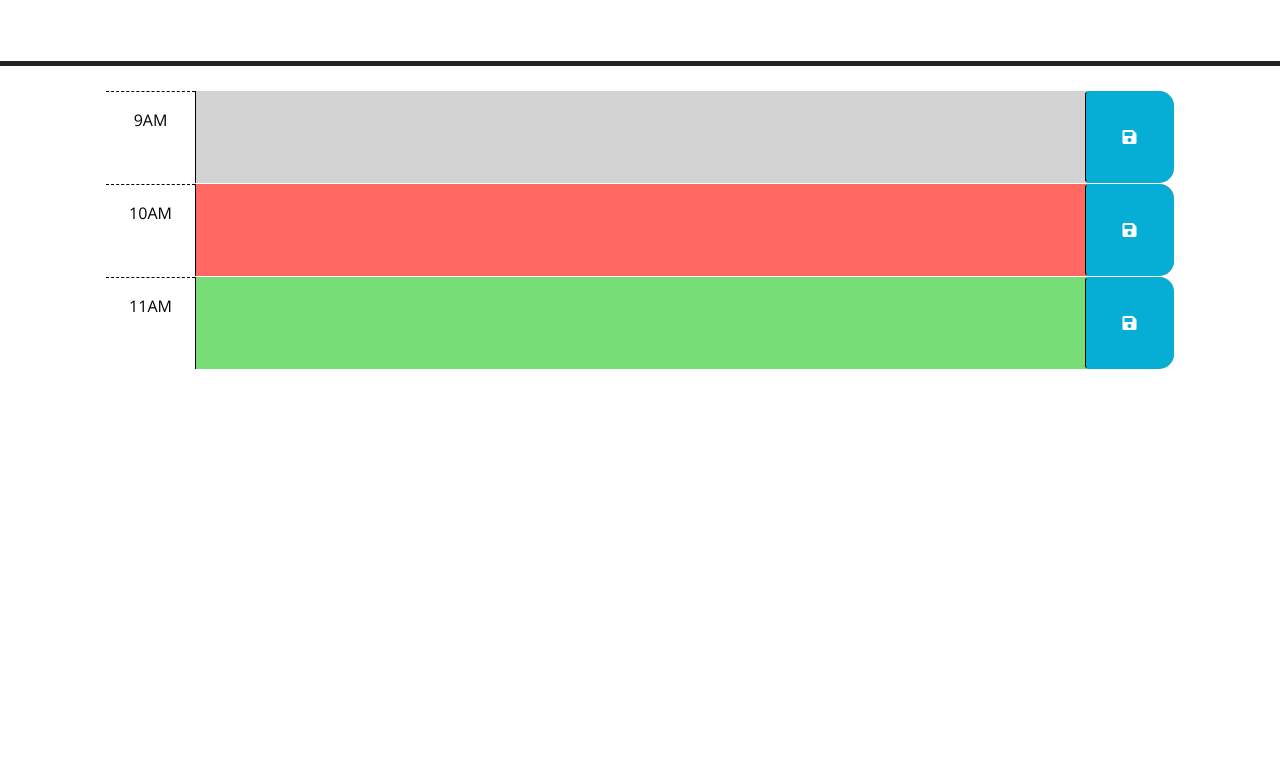
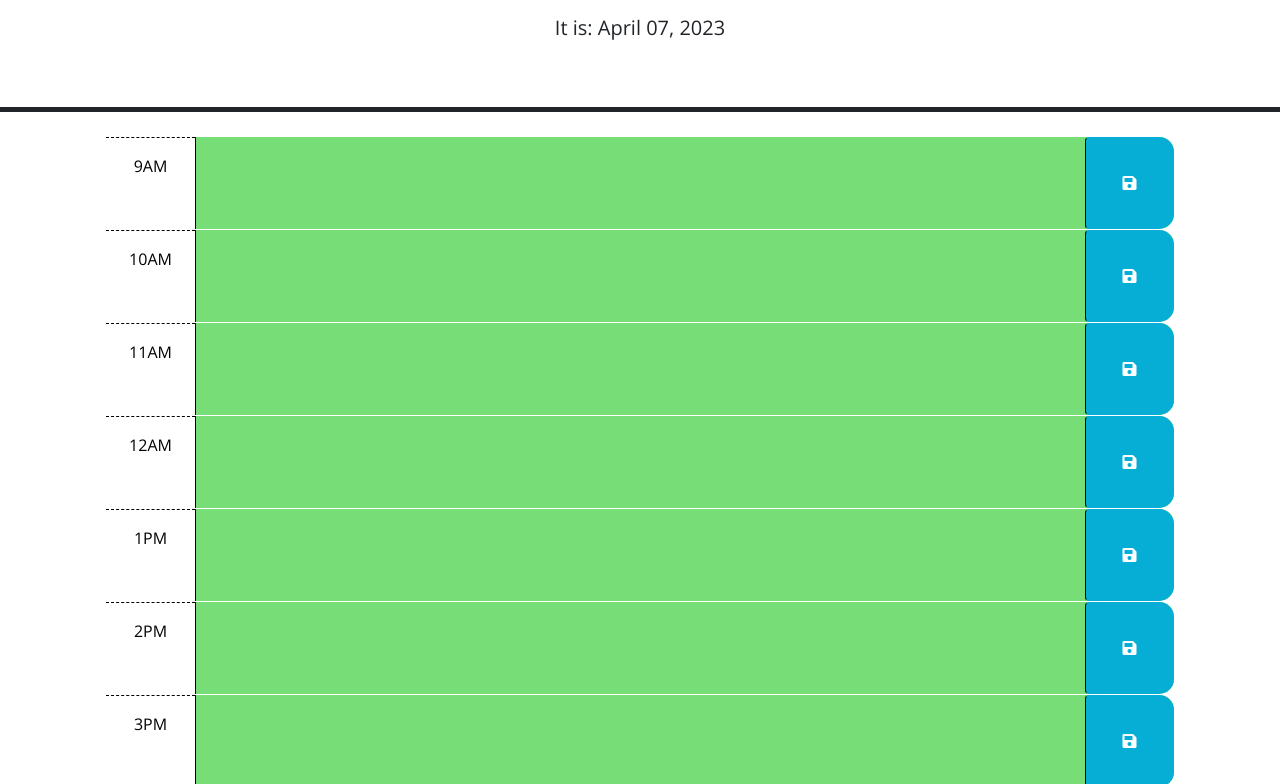
Before and after one commit to MarekAlexPolak/Work-Day-Scheduler, a plain HTML site: page index.html in a window 1280 px wide. Shown: the part 166-950 px from the top of the page. Before the commit the page ends 800 px from the top, so only its background shows below. Drawn offline with nearby package versions, Linux system fonts and the light colour scheme; files that its build step writes are made by us from their sources.

Commit message:
Completed JavaScript

```diff
--- a/assets/js/script.js
+++ b/assets/js/script.js
@@ -1,23 +1,48 @@
-// Wrap all code that interacts with the DOM in a call to jQuery to ensure that
-// the code isn't run until the browser has finished rendering all the elements
-// in the html.
+//function for save button.
+function saveButton(){
+  //saves the value of the time attribute associated with the save button pressed.
+  let hour = $(this).parent().attr("time");
+  //saves the text value associated with the save button pressed.
+  let text = $(this).siblings("textarea").val();
+  //saves the the time and text object to local storage.
+  localStorage.setItem(hour, text);
+}
+//function for checking whats inside local storage.
+function checkStor(){
+
+  for(let i = 09 ; i <= 17 ; i++){
+      //saves the text value associated with each time value.
+      //.padStart is used to add a 0 in front of the initial 9 value.
+      let x = localStorage.getItem(String(i).padStart(2, '0'));
+      //prints any saved text entries
+     $("[time='" + String(i).padStart(2, '0') + "'] .description").val(x);
+  }
+}
+
 $(function () {
-  // TODO: Add a listener for click events on the save button. This code should
-  // use the id in the containing time-block as a key to save the user input in
-  // local storage. HINT: What does `this` reference in the click listener
-  // function? How can DOM traversal be used to get the "hour-x" id of the
-  // time-block containing the button that was clicked? How might the id be
-  // useful when saving the description in local storage?
-  //
-  // TODO: Add code to apply the past, present, or future class to each time
-  // block by comparing the id to the current hour. HINTS: How can the id
-  // attribute of each time-block be used to conditionally add or remove the
-  // past, present, and future classes? How can Day.js be used to get the
-  // current hour in 24-hour time?
-  //
-  // TODO: Add code to get any user input that was saved in localStorage and set
-  // the values of the corresponding textarea elements. HINT: How can the id
-  // attribute of each time-block be used to do this?
-  //
-  // TODO: Add code to display the current date in the header of the page.
+   //create variable with the date value of the current day.
+   let curDay = dayjs().format("MMMM DD, YYYY")
+   //gets time value
+   let curTime = dayjs().format('HH')
+  //runs the checkStor function.
+  checkStor();
+  //change the text output on the html to the current date.
+  $("#currentDay").text("It is: " + curDay);
+  //loops through all the .time-block elements.
+  $(".time-block").each(function(){
+  //gets the associated time attribute value with whichever time-block element it is looping through.
+  let inputTime = $(this).attr("time");
+  //These if statements check where the time block is with relation to the current time and change the css accordingly.
+  if(inputTime < curTime){
+    $(this).addClass("past");
+  }
+  else if(inputTime === curTime){
+    $(this).addClass("present");
+  }
+  else{
+      $(this).addClass("future");
+    }
+  })
+  //checks for button press then runs the saveButton function.
+  $(".saveBtn").click(saveButton);
 });
--- a/index.html
+++ b/index.html
@@ -18,7 +18,7 @@
       href="https://fonts.googleapis.com/css?family=Open+Sans&display=swap"
       rel="stylesheet"
     />
-    <link rel="stylesheet" href="style.css" />
+    <link rel="stylesheet" href="assets/css/style.css" />
     <title>Work Day Scheduler</title>
   </head>
 
@@ -29,18 +29,8 @@
       <p id="currentDay" class="lead"></p>
     </header>
     <div class="container-lg px-5">
-      <!-- Use class for "past", "present", and "future" to apply styles to the
-        time-block divs accordingly. The javascript will need to do this by
-        adding/removing these classes on each div by comparing the hour in the
-        id to the current hour. The html provided below is meant to be an example
-        demonstrating how the css provided can be leveraged to create the
-        desired layout and colors. The html below should be removed or updated
-        in the finished product. Remember to delete this comment once the
-        code is implemented.
-        -->
 
-      <!-- Example of a past time block. The "past" class adds a gray background color. -->
-      <div id="hour-9" class="row time-block past">
+      <div id="hour-9" class="row time-block" time = "09">
         <div class="col-2 col-md-1 hour text-center py-3">9AM</div>
         <textarea class="col-8 col-md-10 description" rows="3"> </textarea>
         <button class="btn saveBtn col-2 col-md-1" aria-label="save">
@@ -48,8 +38,7 @@
         </button>
       </div>
 
-      <!-- Example of a a present time block. The "present" class adds a red background color. -->
-      <div id="hour-10" class="row time-block present">
+      <div id="hour-10" class="row time-block" time = "10">
         <div class="col-2 col-md-1 hour text-center py-3">10AM</div>
         <textarea class="col-8 col-md-10 description" rows="3"> </textarea>
         <button class="btn saveBtn col-2 col-md-1" aria-label="save">
@@ -57,9 +46,56 @@
         </button>
       </div>
 
-      <!-- Example of a future time block. The "future" class adds a green background color. -->
-      <div id="hour-11" class="row time-block future">
+      <div id="hour-11" class="row time-block" time = "11" >
         <div class="col-2 col-md-1 hour text-center py-3">11AM</div>
+        <textarea class="col-8 col-md-10 description" rows="3"></textarea>
+        <button class="btn saveBtn col-2 col-md-1" aria-label="save">
+          <i class="fas fa-save" aria-hidden="true"></i>
+        </button>
+      </div>
+
+      <div id="hour-12" class="row time-block" time = "12">
+        <div class="col-2 col-md-1 hour text-center py-3">12AM</div>
+        <textarea class="col-8 col-md-10 description" rows="3"> </textarea>
+        <button class="btn saveBtn col-2 col-md-1" aria-label="save">
+          <i class="fas fa-save" aria-hidden="true"></i>
+        </button>
+      </div>
+
+      <div id="hour-13" class="row time-block" time = "13">
+        <div class="col-2 col-md-1 hour text-center py-3">1PM</div>
+        <textarea class="col-8 col-md-10 description" rows="3"> </textarea>
+        <button class="btn saveBtn col-2 col-md-1" aria-label="save">
+          <i class="fas fa-save" aria-hidden="true"></i>
+        </button>
+      </div>
+
+      <div id="hour-14" class="row time-block" time = "14">
+        <div class="col-2 col-md-1 hour text-center py-3">2PM</div>
+        <textarea class="col-8 col-md-10 description" rows="3"> </textarea>
+        <button class="btn saveBtn col-2 col-md-1" aria-label="save">
+          <i class="fas fa-save" aria-hidden="true"></i>
+        </button>
+      </div>
+
+      <div id="hour-15" class="row time-block" time = "15">
+        <div class="col-2 col-md-1 hour text-center py-3">3PM</div>
+        <textarea class="col-8 col-md-10 description" rows="3"> </textarea>
+        <button class="btn saveBtn col-2 col-md-1" aria-label="save">
+          <i class="fas fa-save" aria-hidden="true"></i>
+        </button>
+      </div>
+
+      <div id="hour-16" class="row time-block" time = "16">
+        <div class="col-2 col-md-1 hour text-center py-3">4PM</div>
+        <textarea class="col-8 col-md-10 description" rows="3"> </textarea>
+        <button class="btn saveBtn col-2 col-md-1" aria-label="save">
+          <i class="fas fa-save" aria-hidden="true"></i>
+        </button>
+      </div>
+
+      <div id="hour-17" class="row time-block" time = "17">
+        <div class="col-2 col-md-1 hour text-center py-3">5PM</div>
         <textarea class="col-8 col-md-10 description" rows="3"> </textarea>
         <button class="btn saveBtn col-2 col-md-1" aria-label="save">
           <i class="fas fa-save" aria-hidden="true"></i>
@@ -73,6 +109,6 @@
       crossorigin="anonymous"
     ></script>
 
-    <script src="script.js"></script>
+    <script src="assets/js/script.js"></script>
   </body>
 </html>
```
